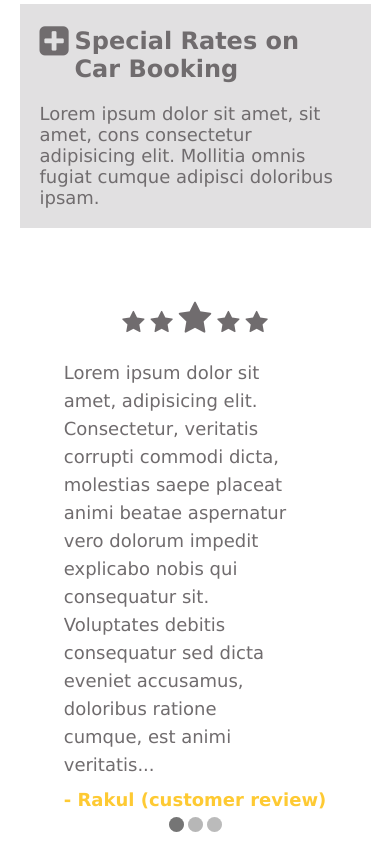
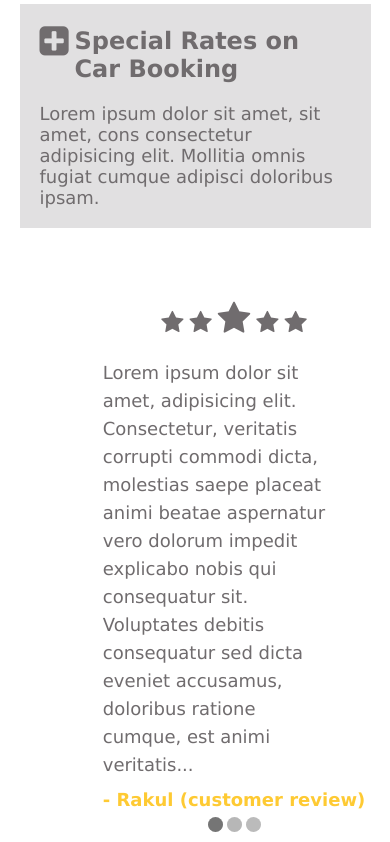
Before and after one commit to Rakul06/car-rental-portal-react, a React (Create React App) app: page / in a window 390 px wide. Shown: the part 1714-2556 px from the top of the page. Built offline with nearby package versions, Linux system fonts and the light colour scheme; no server answers.

Commit message:
Update customerReview.css

```diff
--- a/src/Components/customerReview.css
+++ b/src/Components/customerReview.css
@@ -38,3 +38,12 @@
   .activeDot {
     background-color: #717171;
   }
+
+
+
+  @media only screen and (max-width: 480px){
+    .main_cont_rev{
+      width: 120vw;
+    }
+
+  }
```
